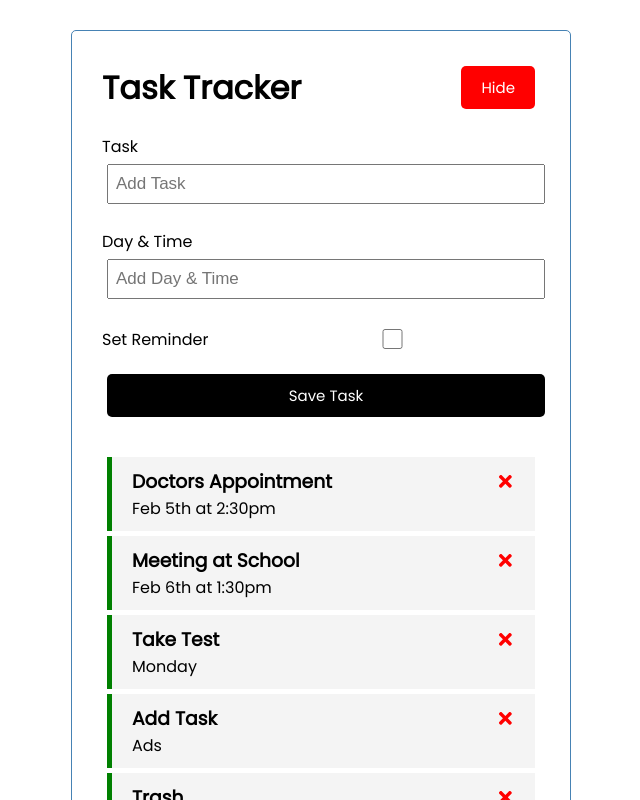
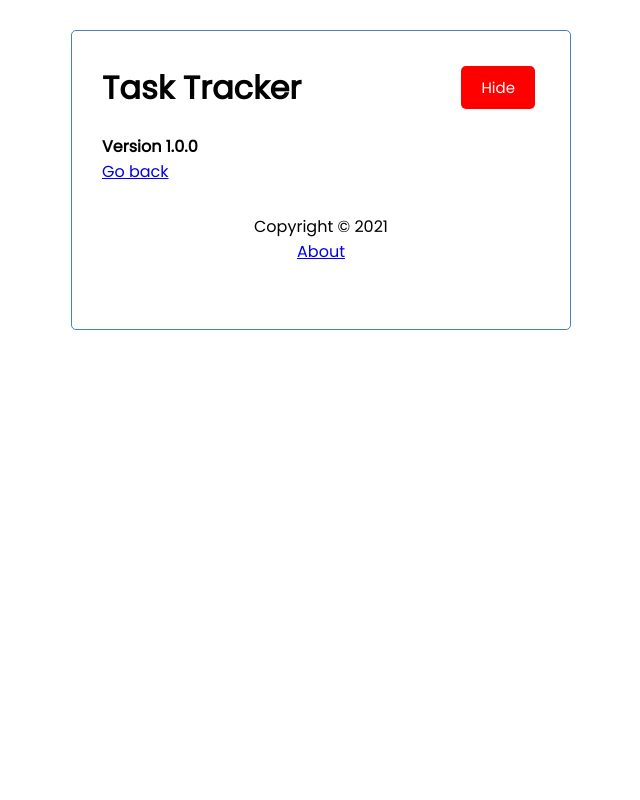
Before and after one commit to MuGen9/react-task-tracker, a React (Create React App) app: page /about in a window 1280 px wide. Shown: the top 800 px of the page, without its empty margins (319-959 px from the left). Built offline with nearby package versions, Linux system fonts and the light colour scheme; data requests are answered from the project's data file.

Commit message:
router part 2

```diff
--- a/src/App.js
+++ b/src/App.js
@@ -87,12 +87,16 @@ function App() {
     <Router>
       <div className="container">
         <Header onAdd={() => setShowAddTask(!showAddTask)} showAdd={showAddTask} />
-        {showAddTask && <AddTask onAdd={addTask} />}
-        {tasks.length > 0
-          ? <Tasks tasks={tasks} onDelete={deleteTask} onToggle={toggleReminder} />
-          : 'No Tasks To Show'}
         <Routes>
-          <Route path='/about' component={About} />
+          <Route path='/' exact element={
+            <>
+              {showAddTask && <AddTask onAdd={addTask} />}
+              {tasks.length > 0
+                ? <Tasks tasks={tasks} onDelete={deleteTask} onToggle={toggleReminder} />
+                : 'No Tasks To Show'}
+            </>
+          } />
+          <Route path='/about' element={<About />} />
         </Routes>
         <Footer />
       </div>
```
